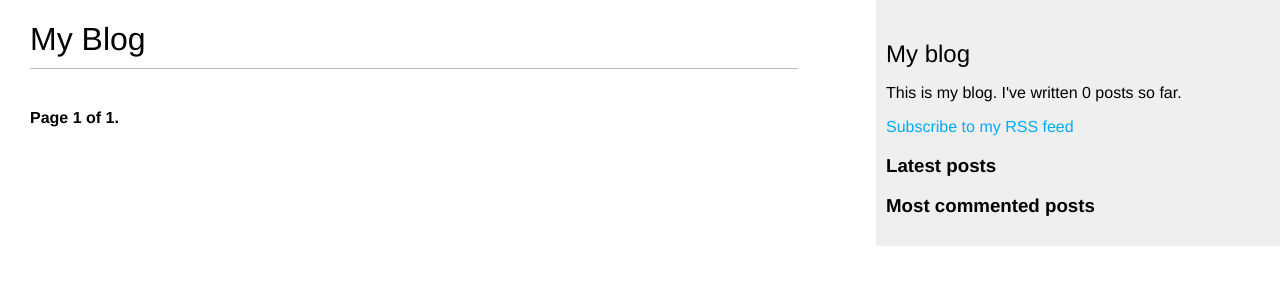
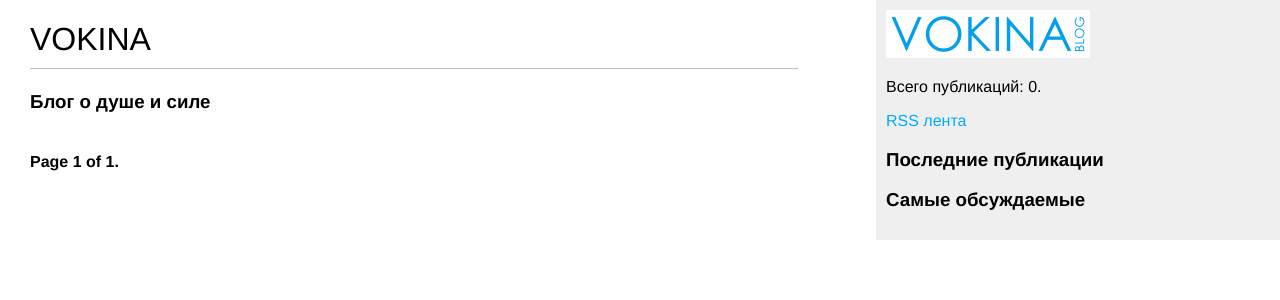
Before and after one commit to torgash-ivanblch/blog, a Django app: page /blog/ in a window 1280 px wide. Shown: the top 300 px of the page. Run offline with Django 3.2, Linux system fonts and the light colour scheme; data that the repository does not hold is empty.

Commit message:
Vokina logo, partial translation

```diff
--- a/blog/static/css/blog.css
+++ b/blog/static/css/blog.css
@@ -35,7 +35,7 @@ h2 {
 }
 
 p.date {
-    color:#ccc;
+    color:#888;
     font-family: georgia, serif;
     font-size: 12px;
     font-style: italic;
--- a/blog/templates/blog/base.html
+++ b/blog/templates/blog/base.html
@@ -12,13 +12,14 @@
       {% endblock %}
     </div>
     <div id="sidebar">
-      <h2>My blog</h2>
-      <p>This is my blog. I've written {% total_posts %} posts so far.</p>
-      <p><a href="{% url "blog:post_feed" %}">Subscribe to my RSS feed</a></p>
-      <h3> Latest posts</h3>
+
+      <a href="{% url "blog:post_list" %}"><img alt="VOKINA" src="{% static "images/vokina_logo_48.png" %}" /></a>
+      <p>Всего публикаций: {% total_posts %}.</p>
+      <p><a href="{% url "blog:post_feed" %}">RSS лента</a></p>
+      <h3>Последние публикации</h3>
       {% show_latest_posts 3 %}
 
-      <h3>Most commented posts</h3>
+      <h3>Самые обсуждаемые</h3>
       {% get_most_commented_posts as most_commented_posts %}
       <ul>
 	{% for post in most_commented_posts %}
--- a/blog/templates/blog/post/list.html
+++ b/blog/templates/blog/post/list.html
@@ -1,11 +1,12 @@
 {% extends "blog/base.html" %}
 {% load blog_tags %}
 
-{% block title %}My Blog{% endblock %}
+{% block title %}VOKINA blog{% endblock %}
 {% block content %}
-<h1>My Blog</h1>
+<h1>VOKINA</h1>
+<h3>Блог о душе и силе</h3>
 {% if tag %}
-<h2>Posts tagged with "{{ tag.name }}"</h2>
+<h2>Посты с тегом "{{ tag.name }}"</h2>
 {% endif %}
 
 {% for post in posts %}
@@ -26,7 +27,7 @@
 
 </p>
 <p class="date">
-  Published {{ post.publish }} by {{ post.author }}
+  Опубликовано {{ post.publish }} автором {{ post.author }}
 </p>
 {{ post.body|markdown|truncatewords_html:30 }}
 {% endfor %}
```
Also changed, not shown: blog/static/images/vokina_logo_48.png (added), static/images/vokina_logo_48.png (added).
